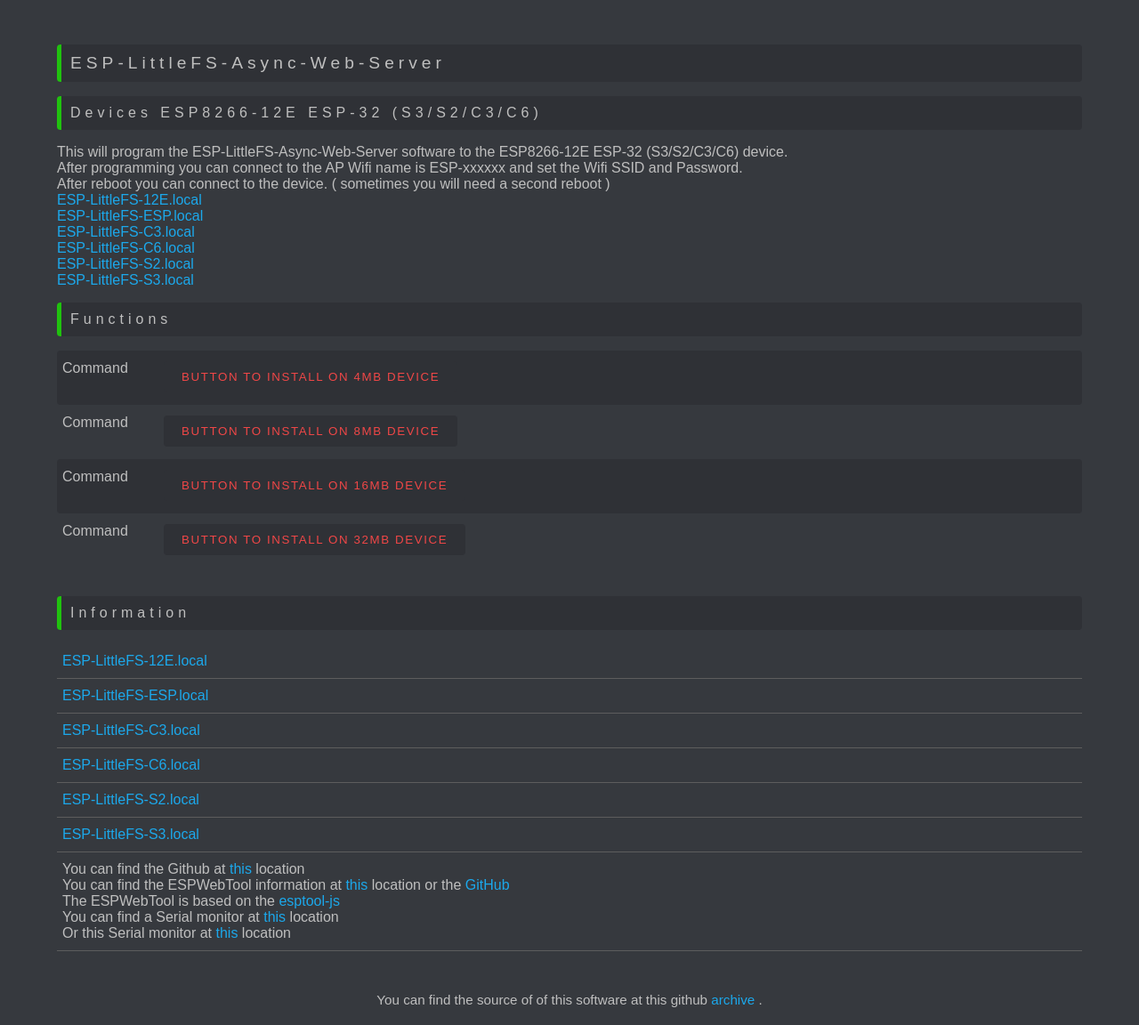
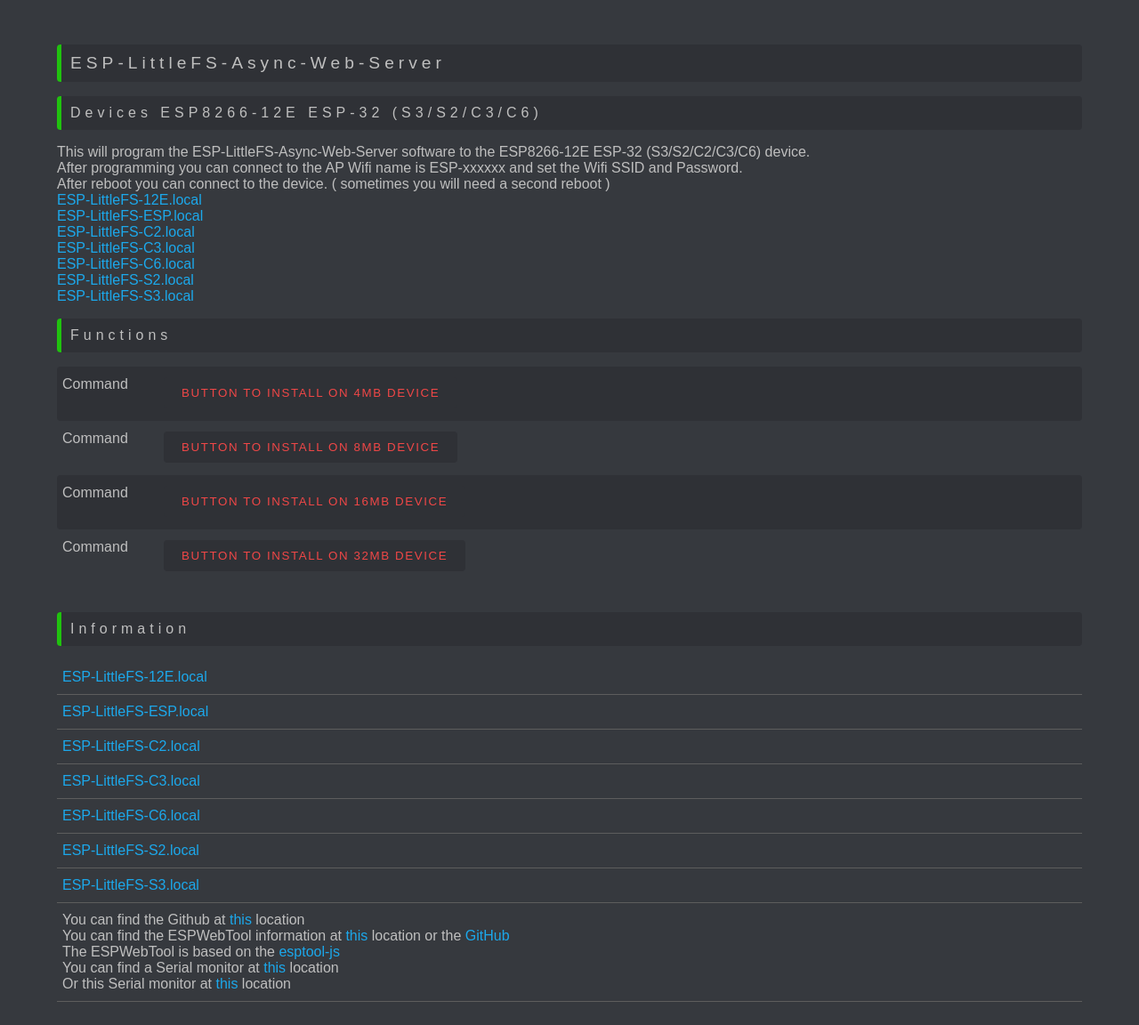
Before and after one commit to EmileSpecialProducts/EmileSpecialProducts.github.io, a plain HTML site: page ESP-LittleFS-Async-Web-Server/upload.html in a window 1280 px wide. Shown: the top 1152 px of the page at 89% size. Drawn offline with Linux system fonts and the light colour scheme.

Commit message:
Added the ESP32-C2

```diff
--- a/ESP-LittleFS-Async-Web-Server/upload.html
+++ b/ESP-LittleFS-Async-Web-Server/upload.html
@@ -16,11 +16,12 @@
             <h2>ESP-LittleFS-Async-Web-Server</h2>
             <h3>Devices ESP8266-12E ESP-32 (S3/S2/C3/C6)</h3>
             <p>
-                This will program the ESP-LittleFS-Async-Web-Server software to the ESP8266-12E ESP-32 (S3/S2/C3/C6) device.
+                This will program the ESP-LittleFS-Async-Web-Server software to the ESP8266-12E ESP-32 (S3/S2/C2/C3/C6) device.
                 <br> After programming you can connect to the AP Wifi name is ESP-xxxxxx and set the Wifi SSID and Password.
                 <br> After reboot you can connect to the device. ( sometimes you will need a second reboot )
                 <br><a href="http://ESP-LittleFS-12E.local">ESP-LittleFS-12E.local</a>
                 <br><a href="http://ESP-LittleFS-ESP.local">ESP-LittleFS-ESP.local</a>
+                <br><a href="http://ESP-LittleFS-C2.local">ESP-LittleFS-C2.local</a>
                 <br><a href="http://ESP-LittleFS-C3.local">ESP-LittleFS-C3.local</a>
                 <br><a href="http://ESP-LittleFS-C6.local">ESP-LittleFS-C6.local</a>
                 <br><a href="http://ESP-LittleFS-S2.local">ESP-LittleFS-S2.local</a>
@@ -73,6 +74,10 @@
                             </td>
                     </tr><tr>
                             <td>
+                                <a href="http://ESP-LittleFS-C2.local">ESP-LittleFS-C2.local</a>
+                            </td>
+                    </tr><tr>
+                            <td>
                                 <a href="http://ESP-LittleFS-C3.local">ESP-LittleFS-C3.local</a>
                             </td>
                     </tr><tr>
```
Also changed, not shown: ESP-LittleFS-Async-Web-Server/manifest_4MB.json (+10 -0 lines), 5 other files.
